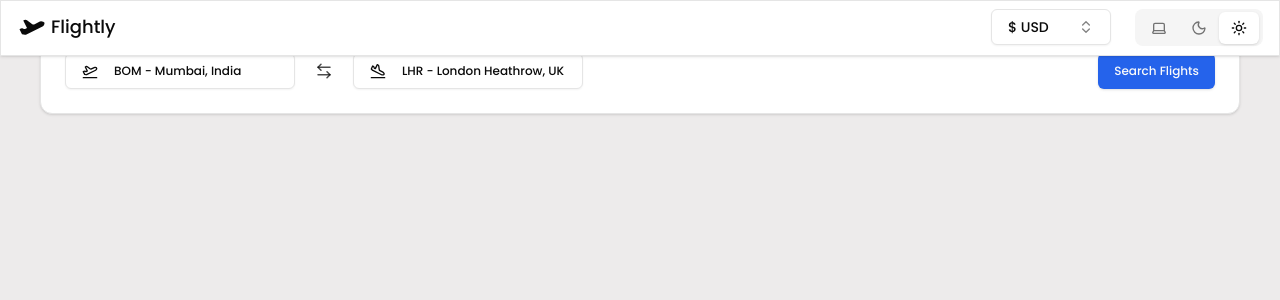
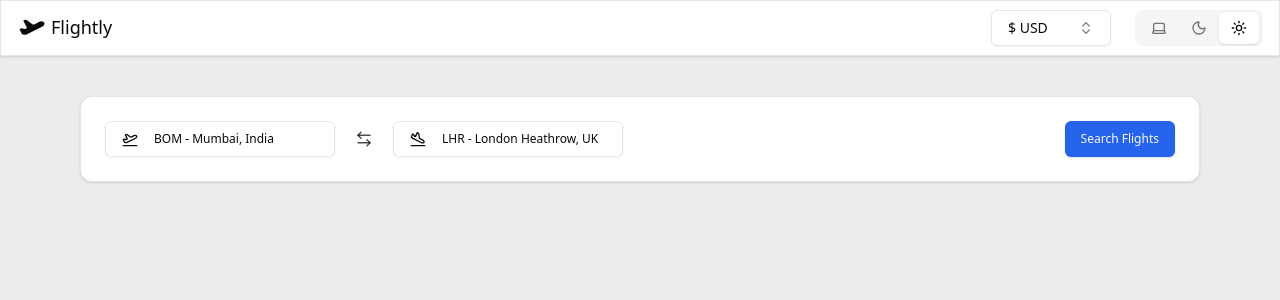
Before and after one commit to akshaywritescode/flightly, a Next.js app: page / in a window 1280 px wide. Shown: the top 300 px of the page. Built offline with nearby package versions, Linux system fonts and the light colour scheme.

Commit message:
made main section center with max-width 1200px

```diff
--- a/app/layout.tsx
+++ b/app/layout.tsx
@@ -18,7 +18,7 @@ export default function RootLayout({
   return (
     <html lang="en">
       <body
-        className={`${poppins.className} antialiased`}
+        className={`${poppins.className}w-auto bg-[#edebeb] antialiased`}
       >
         <ThemeProvider
             attribute="class"
--- a/app/page.tsx
+++ b/app/page.tsx
@@ -4,10 +4,12 @@ import Header from "./components/layout/header";
 export default function Home() {
   return (
     <>
-      <Header />
-      <main className="h-screen bg-[#edebeb] px-10 py-7">
-        <FlightSearchCard />
-      </main>
+      <div className="h-screen w-auto">
+        <Header />
+        <main className="m-auto min-h-screen max-w-[1200px] bg-[#edebeb] px-10 pt-24">
+          <FlightSearchCard />
+        </main>
+      </div>
     </>
   );
 }
```
